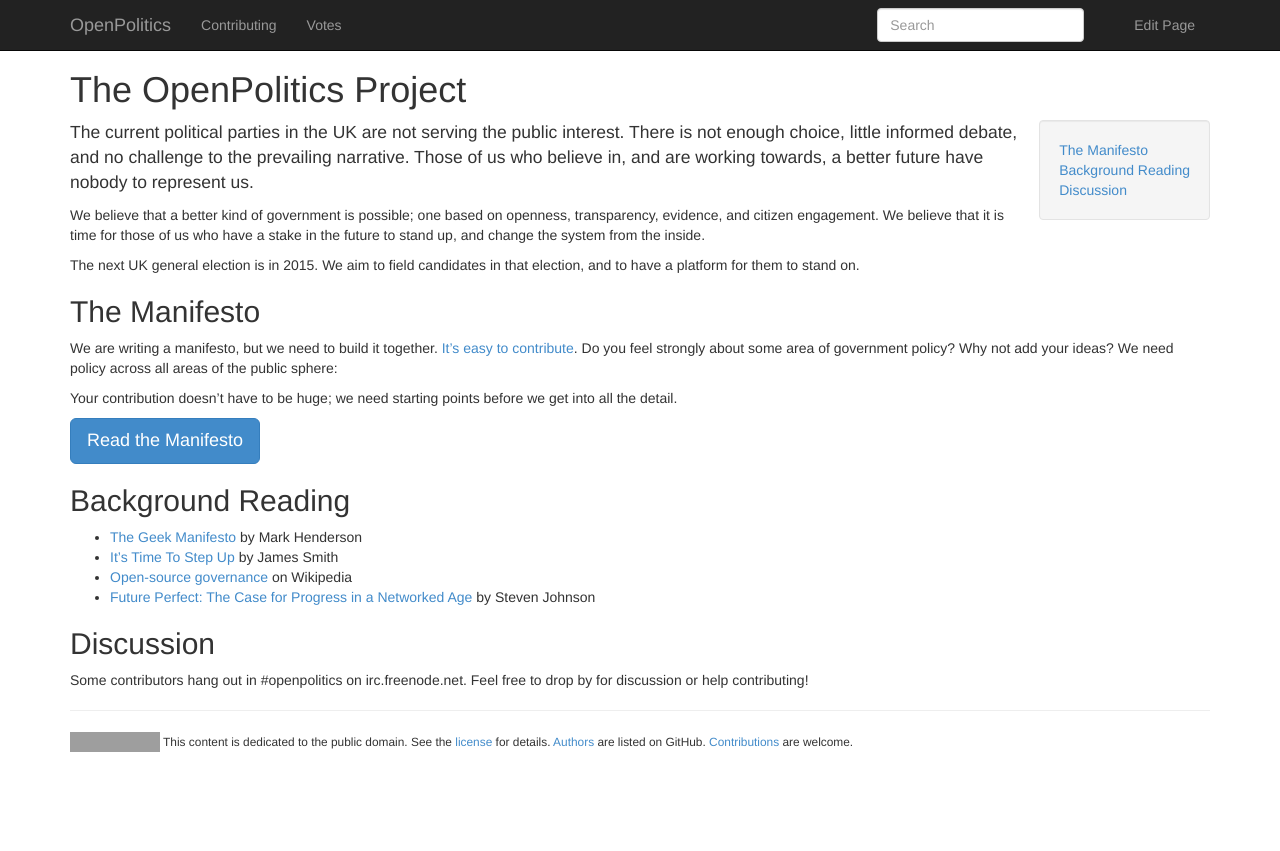
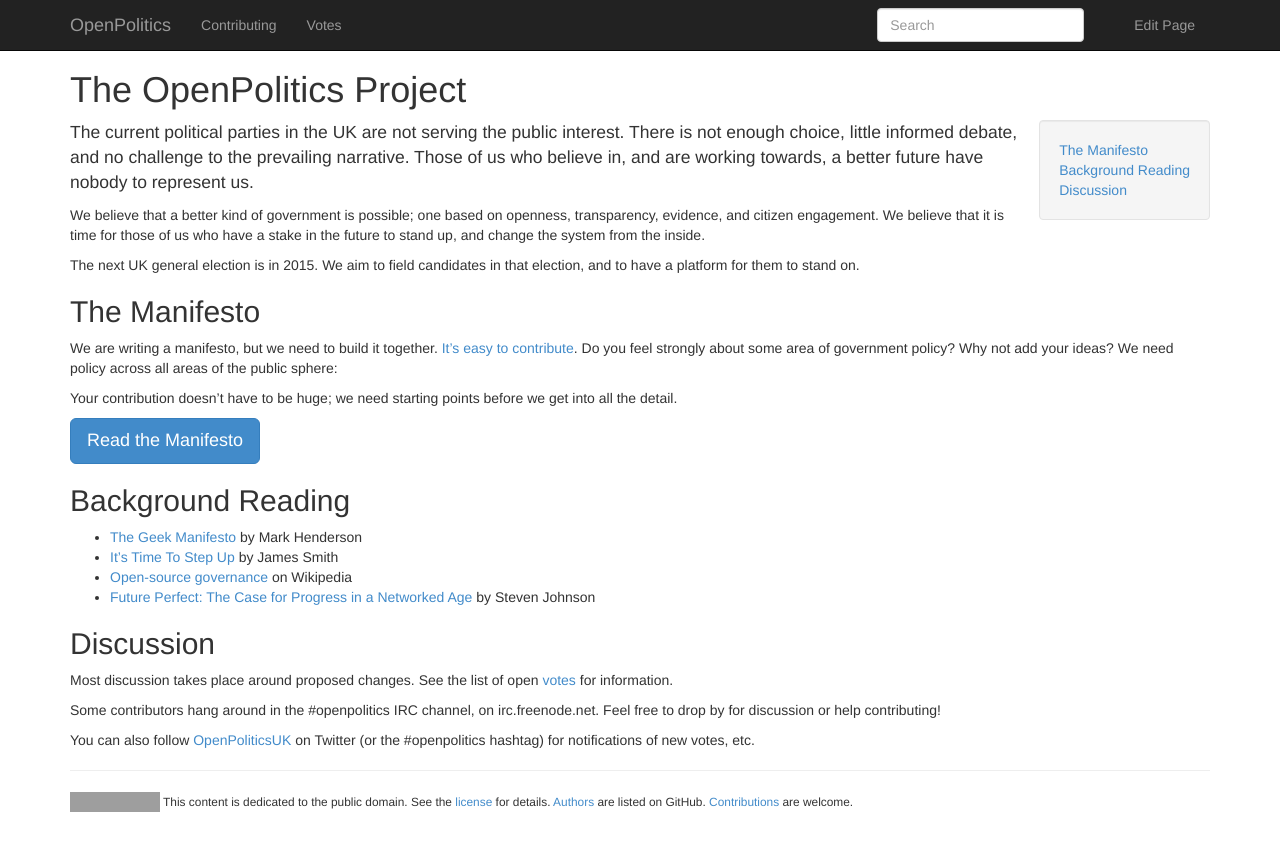
Before and after one commit to openpolitics/manifesto, a Jekyll site: the page built from index.md, in a window 1280 px wide. Shown: the top 851 px of the page. Built offline with Jekyll 4.4.1, drawn with Linux system fonts in a browser that asks for light colours; grey boxes are pictures that could not be loaded.

Commit message:
Improve discussion section, with links to twitter and votebot.

```diff
--- a/index.md
+++ b/index.md
@@ -29,4 +29,8 @@ Your contribution doesn't have to be huge; we need starting points before we get
 
 ## Discussion
 
-Some contributors hang out in #openpolitics on irc.freenode.net. Feel free to drop by for discussion or help contributing!
+Most discussion takes place around proposed changes. See the list of open <a href='http://votebot.openpolitics.org.uk'>votes</a> for information.
+
+Some contributors hang around in the #openpolitics IRC channel, on irc.freenode.net. Feel free to drop by for discussion or help contributing!
+
+You can also follow <a href='http://twitter.com/OpenPoliticsUK'>OpenPoliticsUK</a> on Twitter (or the #openpolitics hashtag) for notifications of new votes, etc.
```
